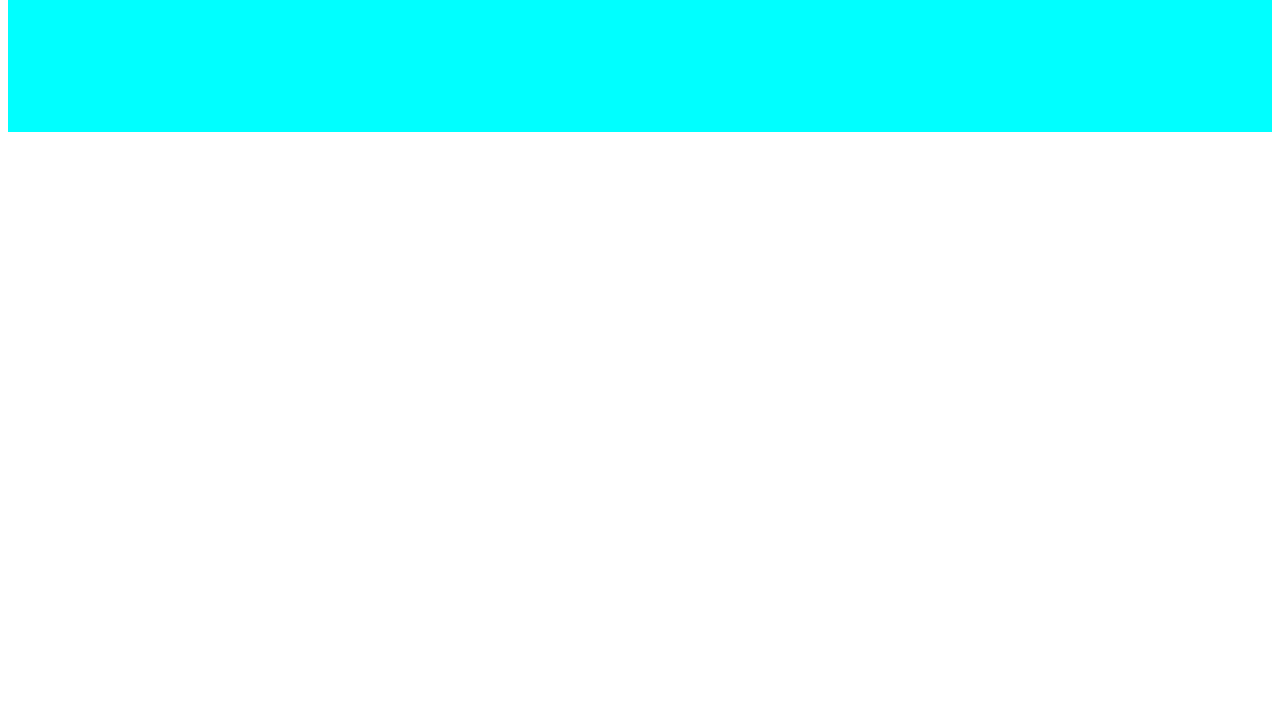
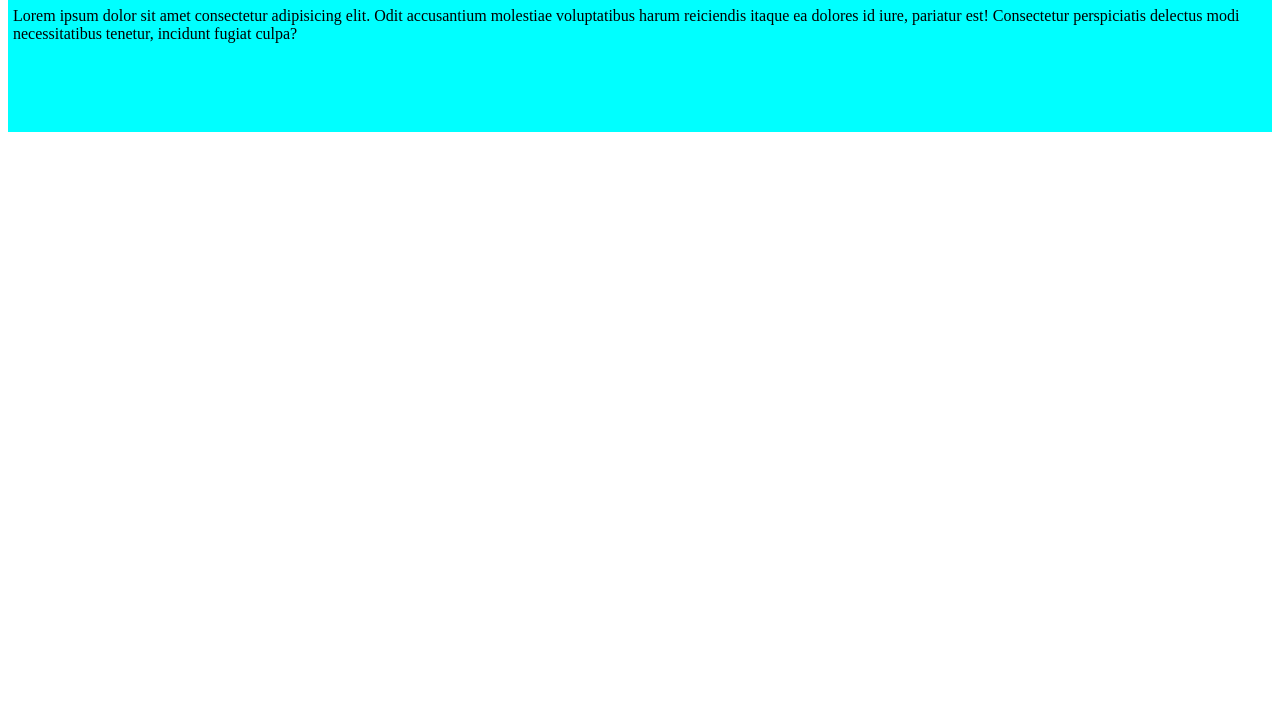
Before and after one commit to h4nas/lec8, a plain HTML site: page index.html in a window 1280 px wide. Shown: the part 86-800 px from the top of the page. Drawn offline with Linux system fonts and the light colour scheme.

Commit message:
adding p to content div

```diff
--- a/index.html
+++ b/index.html
@@ -9,6 +9,7 @@
 <body>
     <div class="content">
         <h1>this is the content </h1>
+        <p>Lorem ipsum dolor sit amet consectetur adipisicing elit. Odit accusantium molestiae voluptatibus harum reiciendis itaque ea dolores id iure, pariatur est! Consectetur perspiciatis delectus modi necessitatibus tenetur, incidunt fugiat culpa?</p>
     </div>
 </body>
 </html>
```
